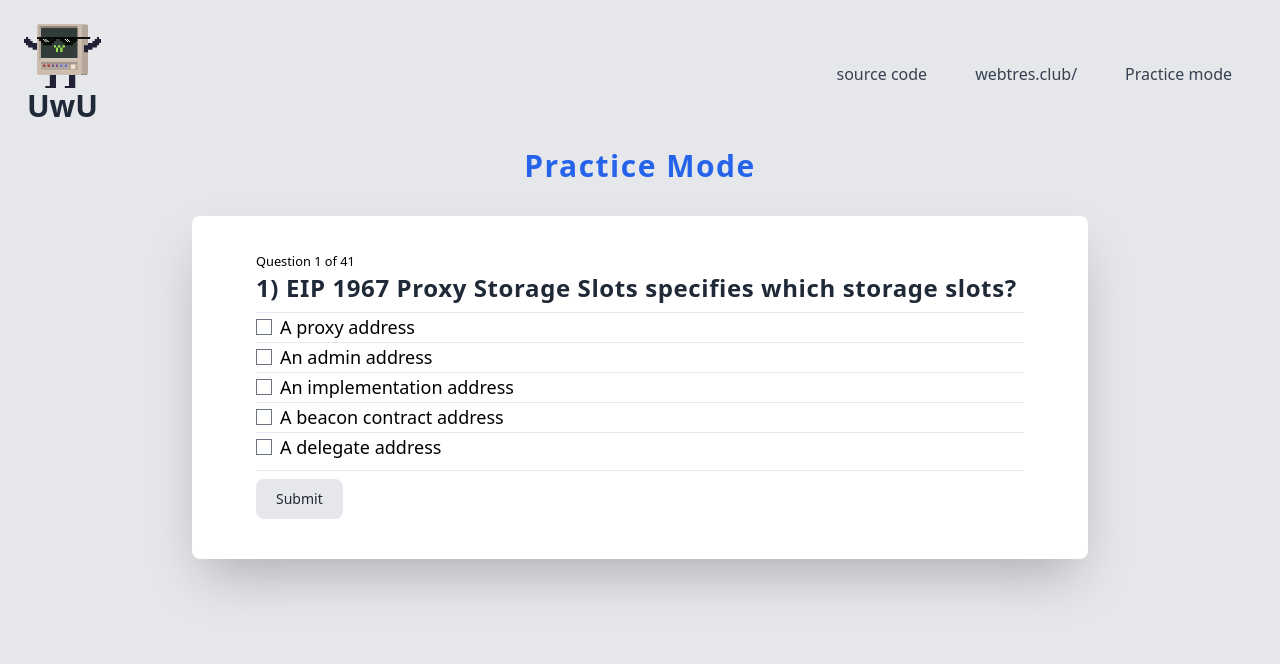
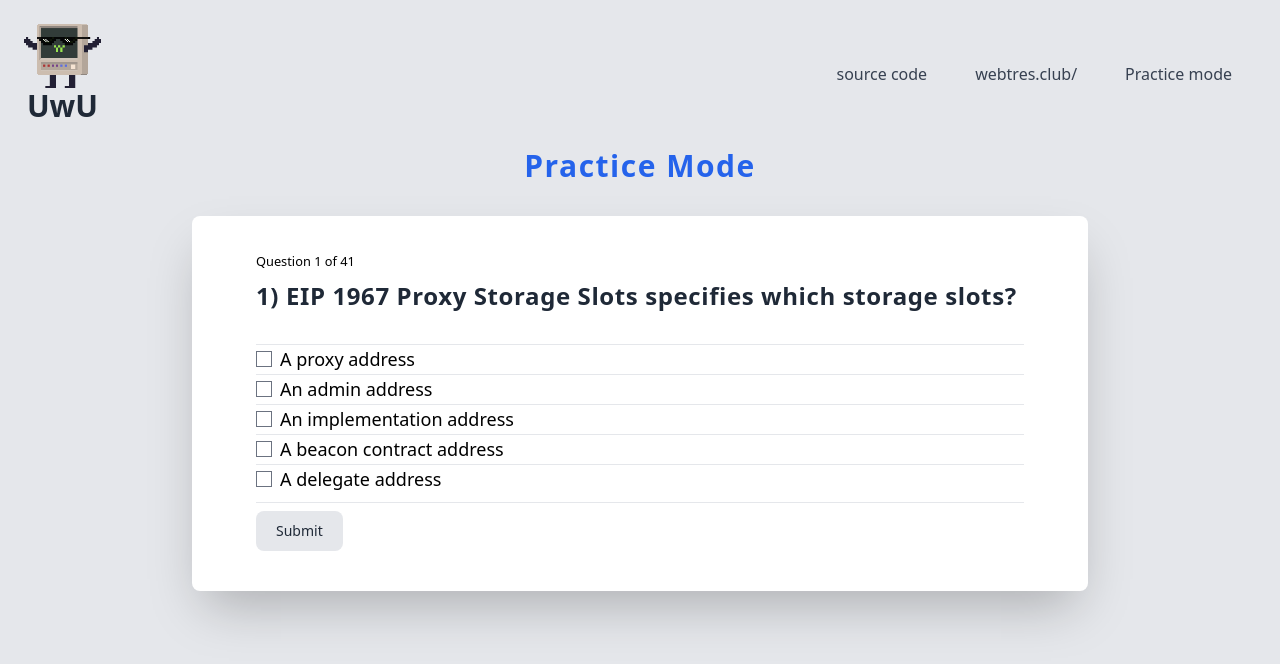
Before and after one commit to eugenioclrc/rareskill-webtres, a SvelteKit app: page /practice in a window 1280 px wide. Shown: the top 664 px of the page. Built offline with nearby package versions, Linux system fonts and the light colour scheme.

Commit message:
refactor for prerender and links css

```diff
--- a/src/routes/+page.ts
+++ /dev/null
@@ -1,3 +0,0 @@
-// since there's no dynamic data here, we can prerender
-// it so that it gets served as a static asset in production
-export const prerender = true;
--- a/src/routes/practice/question.svelte
+++ b/src/routes/practice/question.svelte
@@ -12,9 +12,9 @@
 			text: string;
 			check: boolean;
 		}[];
-		code: string;
+		code?: string;
 		answer: string;
-		by: string;
+		by?: string;
 	};
 
 	let won = false;
@@ -96,7 +96,7 @@
 	}
 </script>
 
-<h2 class="text-2xl font-bold tracking-wide text-gray-800">
+<h2 class="text-2xl font-bold tracking-wide text-gray-800 pt-2 pb-6">
 	{nQuestion + 1})
 	{q0.question}
 </h2>
@@ -143,7 +143,7 @@
 		<div class="w-full h-[1px] bg-gray-300" />
 	</div>
 
-	<div class="text-lg">
+	<div class="text-lg justification">
 		<SvelteMarkdown source={q0.answer} />
 		<small>Answered by {q0.by}</small>
 	</div>
@@ -220,4 +220,8 @@
 			transform: translate3d(4px, 0, 0);
 		}
 	}
+
+.justification :global(a) {
+	@apply text-blue-700 hover:text-blue-900 hover:underline focus:outline-none focus:ring-2 focus:ring-blue-600;
+}
 </style>
```
Also changed, not shown: src/routes/+layout.ts (renamed from src/routes/practice/+page.ts).
